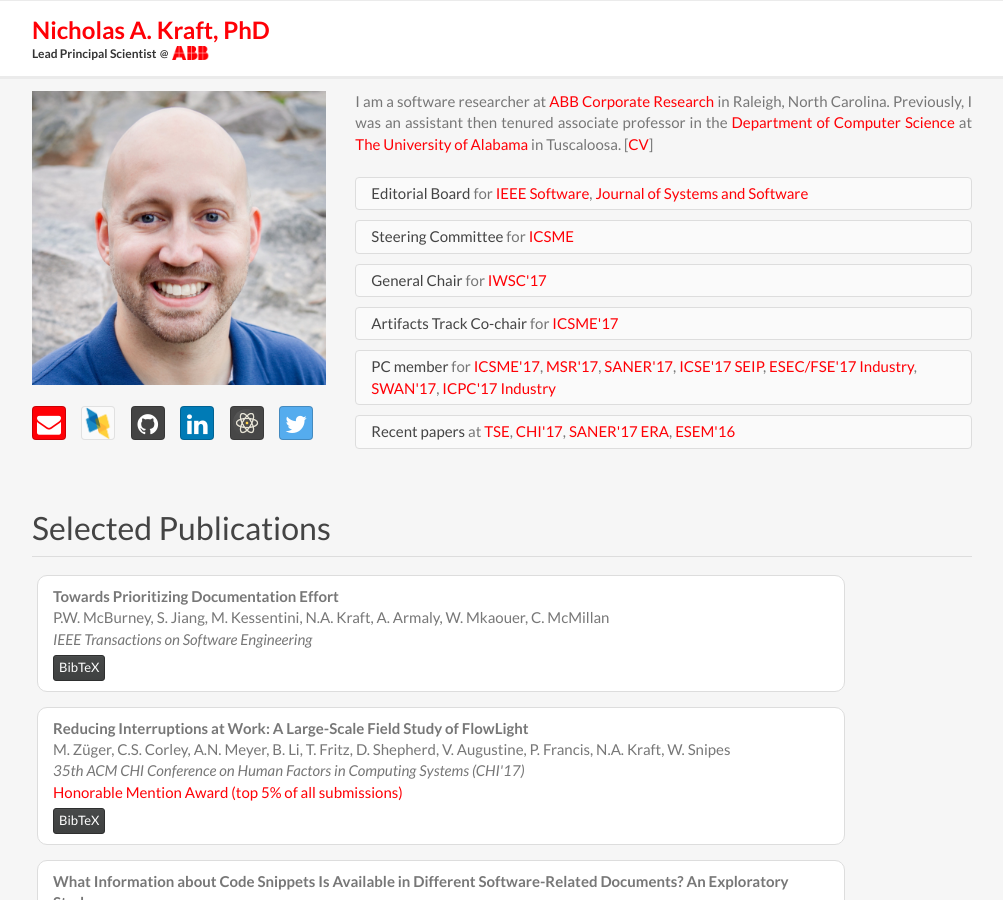
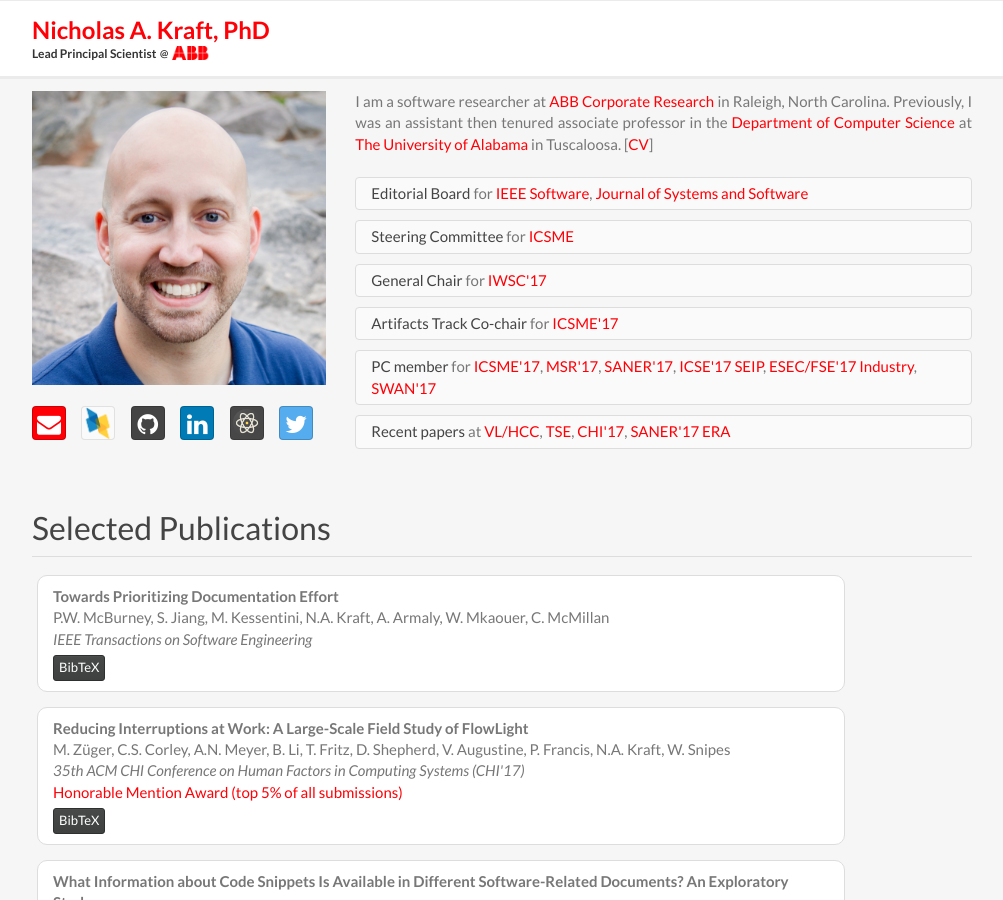
Before and after one commit to nkraft/nkraft.github.io, a Jekyll site: the page built from index.html, in a window 1280 px wide and 900 px high. Shown: the whole window, without its empty margins (138-1141 px from the left). Built offline with Jekyll 4.4.1, drawn with Linux system fonts in a browser that asks for light colours; nearby versions of some CDN libraries.

Commit message:
Update header.html

```diff
--- a/_includes/header.html
+++ b/_includes/header.html
@@ -80,8 +80,7 @@
                                         <a href="http://saner.aau.at/">SANER'17</a>,
                                         <a href="http://icse2017.gatech.edu/?q=seip">ICSE'17 SEIP</a>,
                                         <a href="http://esec-fse17.uni-paderborn.de/call_industrial.php">ESEC/FSE'17 Industry</a>,
-                                        <a href="http://softwareanalytics.ca/swan17/Home.html">SWAN'17</a>,
-                                        <a href="http://icpc2017.unibas.it/call.html#IndustryTrack">ICPC'17 Industry</a>
+                                        <a href="http://softwareanalytics.ca/swan17/Home.html">SWAN'17</a>
                                     </span>
                                 </li>
                             </ul>
@@ -90,10 +89,10 @@
                                     <span class="list-group-item-heading">Recent papers</span>
                                     <span class="list-group-item-text">
                                         at
+                                        <a href="https://sites.google.com/site/vlhcc2017/">VL/HCC</a>,
                                         <a href="https://www.computer.org/web/tse">TSE</a>,
                                         <a href="https://chi2017.acm.org/">CHI'17</a>,
-                                        <a href="http://saner.aau.at/">SANER'17 ERA</a>,
-                                        <a href="http://alarcos.esi.uclm.es/eseiw2016/esem">ESEM'16</a>
+                                        <a href="http://saner.aau.at/">SANER'17 ERA</a>
                                     </span>
                                 </li>
                             </ul>
```
